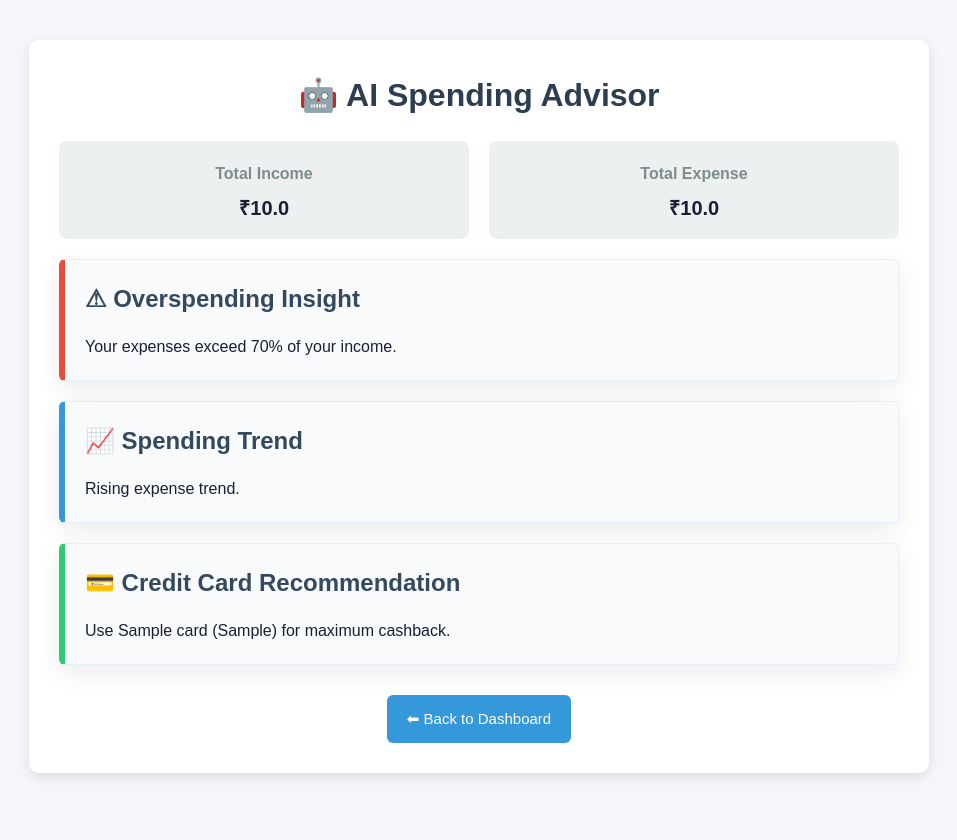
After one commit to shreyyyansh/FinCradle, a Flask app: page /advisor in a window 1280 px wide. The commit adds this page. Shown: the whole page, without its empty margins (161-1118 px from the left). Run offline with Flask 3, Linux system fonts and the light colour scheme; a user stored in the database is signed in; tables that the repository leaves empty hold one stand-in row (values such as "Sample post"); parts of the project's set-up code (start-up, migrations or seed data) failed here and were passed over.

Commit message:
my_branch

```diff
--- a/app.py
+++ b/app.py
@@ -2,34 +2,30 @@ from flask import Flask
 from config import SQLALCHEMY_DATABASE_URI, SECRET_KEY
 from extensions import db, login, bcrypt, mail
 
-# ================= CREATE APP =================
-app = Flask(__name__)
+def create_app():
+    app = Flask(__name__)
+    app.config["SQLALCHEMY_DATABASE_URI"] = SQLALCHEMY_DATABASE_URI
+    app.config["SECRET_KEY"] = SECRET_KEY
+    app.config["SQLALCHEMY_TRACK_MODIFICATIONS"] = False
 
-# ================= CONFIG =================
-app.config["SQLALCHEMY_DATABASE_URI"] = SQLALCHEMY_DATABASE_URI
-app.config["SECRET_KEY"] = SECRET_KEY
-app.config["SQLALCHEMY_TRACK_MODIFICATIONS"] = False
+    app.config.from_object("config")
 
-# Load MAIL_* from config.py / .env
-app.config.from_object("config")
+    db.init_app(app)
+    login.init_app(app)
+    bcrypt.init_app(app)
+    mail.init_app(app)
 
-# ================= INIT EXTENSIONS =================
-db.init_app(app)
-login.init_app(app)
-bcrypt.init_app(app)
-mail.init_app(app)
+    from routes.auth import auth
+    from routes.finance import finance
+    from routes.advisor import advisor
 
-# ================= BLUEPRINTS =================
-from routes.auth import auth
-from routes.finance import finance
-from routes.ai import ai
-from routes.advisor import advisor
+    app.register_blueprint(auth)
+    app.register_blueprint(finance)
+    app.register_blueprint(advisor)
 
-app.register_blueprint(auth)
-app.register_blueprint(finance)
-app.register_blueprint(ai)
-app.register_blueprint(advisor)
+    return app
 
-# ================= RUN =================
+app = create_app()
+
 if __name__ == "__main__":
     app.run(debug=True)
--- a/config.py
+++ b/config.py
@@ -8,7 +8,8 @@ DB_PASS = os.getenv("DB_PASS", "")
 DB_HOST = os.getenv("DB_HOST", "localhost")
 DB_NAME = os.getenv("DB_NAME", "finance_db")
 
-SQLALCHEMY_DATABASE_URI = f"mysql://{DB_USER}:{DB_PASS}@{DB_HOST}/{DB_NAME}"
+SQLALCHEMY_DATABASE_URI = "mysql+pymysql://root:root@localhost/finance_db"
+
 
 SECRET_KEY = os.getenv("SECRET_KEY", "supersecret")
 
--- a/models/card_reward.py
+++ b/models/card_reward.py
@@ -1,7 +1,9 @@
 from extensions import db
 
 class CardReward(db.Model):
+    __tablename__ = "card_rewards"   # ✅ MUST MATCH DB
+
     reward_id = db.Column(db.Integer, primary_key=True)
-    card_id = db.Column(db.Integer, db.ForeignKey("credit_card.card_id"))
-    category_id = db.Column(db.Integer, db.ForeignKey("category.category_id"))
+    card_id = db.Column(db.Integer, db.ForeignKey("credit_cards.card_id"))
+    category_id = db.Column(db.Integer, db.ForeignKey("categories.category_id"))
     cashback_percent = db.Column(db.Float)
--- a/models/credit_card.py
+++ b/models/credit_card.py
@@ -1,6 +1,8 @@
 from extensions import db
 
 class CreditCard(db.Model):
+    __tablename__ = "credit_cards"   # ✅ MUST MATCH DB
+
     card_id = db.Column(db.Integer, primary_key=True)
     bank = db.Column(db.String(100))
     card_name = db.Column(db.String(100))
--- a/routes/advisor.py
+++ b/routes/advisor.py
@@ -1,45 +1,63 @@
 from flask import Blueprint, render_template
 from flask_login import login_required, current_user
 from extensions import db
+from models.income import Income
 from models.expense import Expense
-from models.category import Category
+from models.card_reward import CardReward
 from models.credit_card import CreditCard
-from models.card_reward import CardReward
 
 advisor = Blueprint("advisor", __name__)
 
-@advisor.route("/ai-advisor")
+@advisor.route("/advisor")
 @login_required
-def ai_advisor():
+def advisor_home():
 
-    expenses = Expense.query.filter_by(user_id=current_user.user_id).all()
-    cards = CreditCard.query.all()
-    rewards = CardReward.query.all()
+    # ---------- TOTALS ----------
+    total_income = db.session.query(
+        db.func.coalesce(db.func.sum(Income.amount), 0)
+    ).filter_by(user_id=current_user.user_id).scalar()
 
-    report = []
-    total_missed = 0
+    total_expense = db.session.query(
+        db.func.coalesce(db.func.sum(Expense.amount), 0)
+    ).filter_by(user_id=current_user.user_id).scalar()
 
-    for e in expenses:
-        best = None
-        best_cashback = 0
+    # ---------- OVESPENDING ----------
+    overspending = None
+    if total_income > 0 and total_expense > total_income:
+        overspending = "You are spending more than your income."
+    elif total_income > 0 and total_expense / total_income > 0.7:
+        overspending = "Your expenses exceed 70% of your income."
+    else:
+        overspending = "Your spending is under control."
 
-        for r in rewards:
-            if r.category_id == e.category_id:
-                cashback = (r.cashback_percent/100) * e.amount
-                if cashback > best_cashback:
-                    best_cashback = cashback
-                    best = CreditCard.query.get(r.card_id)
+    # ---------- TREND ----------
+    trend = "Add more transactions to detect trends."
+    if total_income > 0:
+        if total_expense < total_income * 0.5:
+            trend = "Excellent saving trend."
+        elif total_expense < total_income * 0.8:
+            trend = "Stable spending trend."
+        else:
+            trend = "Rising expense trend."
 
-        if best:
-            total_missed += best_cashback
-            report.append({
-                "category": e.category.name,
-                "amount": e.amount,
-                "best_card": best.card_name,
-                "bank": best.bank,
-                "cashback": round(best_cashback,2)
-            })
+    # ---------- CARD RECOMMENDATION ----------
+    card_tip = None
+    top_card = (
+    db.session.query(CreditCard.card_name, CreditCard.bank)
+    .join(CardReward, CreditCard.card_id == CardReward.card_id)
+    .order_by(CardReward.cashback_percent.desc())
+    .first()
+    )
 
-    return render_template("ai_advisor.html",
-                           report=report,
-                           total_missed=round(total_missed,2))
+
+    if top_card:
+        card_tip = f"Use {top_card.card_name} ({top_card.bank}) for maximum cashback."
+
+    return render_template(
+        "advisor.html",
+        income=total_income,
+        expense=total_expense,
+        overspending=overspending,
+        trend=trend,
+        card_tip=card_tip
+    )
--- /dev/null
+++ b/templates/advisor.html
@@ -0,0 +1,141 @@
+<!DOCTYPE html>
+<html>
+<head>
+    <title>AI Spending Advisor</title>
+    <link rel="stylesheet" href="/static/style.css">
+
+    <style>
+        body {
+            background: #f4f6f9;
+            font-family: Arial, sans-serif;
+            margin: 0;
+            padding: 0;
+        }
+
+        .container {
+            max-width: 900px;
+            margin: 40px auto;
+            background: #ffffff;
+            padding: 30px;
+            border-radius: 10px;
+            box-shadow: 0 4px 12px rgba(0,0,0,0.1);
+        }
+
+        h2 {
+            text-align: center;
+            color: #2c3e50;
+            margin-bottom: 20px;
+        }
+
+        .card {
+            background: #f9fafb;
+            border-left: 6px solid #3498db;
+            padding: 20px;
+            margin-bottom: 20px;
+            border-radius: 6px;
+        }
+
+        .card.warning {
+            border-left-color: #e74c3c;
+        }
+
+        .card.success {
+            border-left-color: #2ecc71;
+        }
+
+        .card h3 {
+            margin-top: 0;
+            color: #34495e;
+        }
+
+        .stats {
+            display: flex;
+            gap: 20px;
+            margin-bottom: 20px;
+        }
+
+        .stat-box {
+            flex: 1;
+            background: #ecf0f1;
+            padding: 15px;
+            border-radius: 8px;
+            text-align: center;
+        }
+
+        .stat-box h4 {
+            margin: 5px 0;
+            color: #7f8c8d;
+        }
+
+        .stat-box p {
+            font-size: 20px;
+            font-weight: bold;
+            margin: 0;
+        }
+
+        .back-btn {
+            display: block;
+            margin: 30px auto 0;
+            padding: 12px 20px;
+            background: #3498db;
+            color: #fff;
+            border: none;
+            border-radius: 6px;
+            font-size: 15px;
+            cursor: pointer;
+            text-decoration: none;
+            width: fit-content;
+        }
+
+        .back-btn:hover {
+            background: #2980b9;
+        }
+    </style>
+</head>
+
+<body>
+
+<div class="container">
+
+    <h2>🤖 AI Spending Advisor</h2>
+
+    <!-- ===== SUMMARY ===== -->
+    <div class="stats">
+        <div class="stat-box">
+            <h4>Total Income</h4>
+            <p>₹{{ income }}</p>
+        </div>
+        <div class="stat-box">
+            <h4>Total Expense</h4>
+            <p>₹{{ expense }}</p>
+        </div>
+    </div>
+
+    <!-- ===== OVERSPENDING ===== -->
+    <div class="card warning">
+        <h3>⚠ Overspending Insight</h3>
+        <p>{{ overspending }}</p>
+    </div>
+
+    <!-- ===== TREND ===== -->
+    <div class="card">
+        <h3>📈 Spending Trend</h3>
+        <p>{{ trend }}</p>
+    </div>
+
+    <!-- ===== CARD RECOMMENDATION ===== -->
+    <div class="card success">
+        <h3>💳 Credit Card Recommendation</h3>
+        {% if card_tip %}
+            <p>{{ card_tip }}</p>
+        {% else %}
+            <p>No credit card data available yet.</p>
+        {% endif %}
+    </div>
+
+    <a href="/dashboard" class="back-btn">⬅ Back to Dashboard</a>
+
+</div>
+
+</body>
+</html>
--- a/templates/categories.html
+++ b/templates/categories.html
@@ -17,7 +17,9 @@
 <!-- ========== SIDEBAR ========== -->
 <div class="sidebar" id="sideMenu">
     <a href="/dashboard">Dashboard</a>
-    <a href="/ai-advisor">AI Advisor</a>
+        <a href="/advisor">
+    <button>AI Advisor</button>
+</a>
     <a href="/categories">Manage Categories</a>
     <a href="/download-pdf">Download PDF</a>
     <a href="/logout">Logout</a>
--- a/templates/dashboard.html
+++ b/templates/dashboard.html
@@ -19,7 +19,9 @@
 <div class="sidebar-overlay" id="sideOverlay" onclick="toggleMenu()"></div>
 <div class="sidebar" id="sideMenu">
     <a href="/dashboard">Dashboard</a>
-    <a href="/ai-advisor">AI Advisor</a>
+    <a href="/advisor">
+    <button>AI Advisor</button>
+</a>
     <a href="/categories">Manage Categories</a>
     <a href="/download-pdf">Download PDF</a>
     <a href="/logout">Logout</a>
```
Also changed, not shown: templates/ai_advisor.html (deleted, +0 -105 lines).
